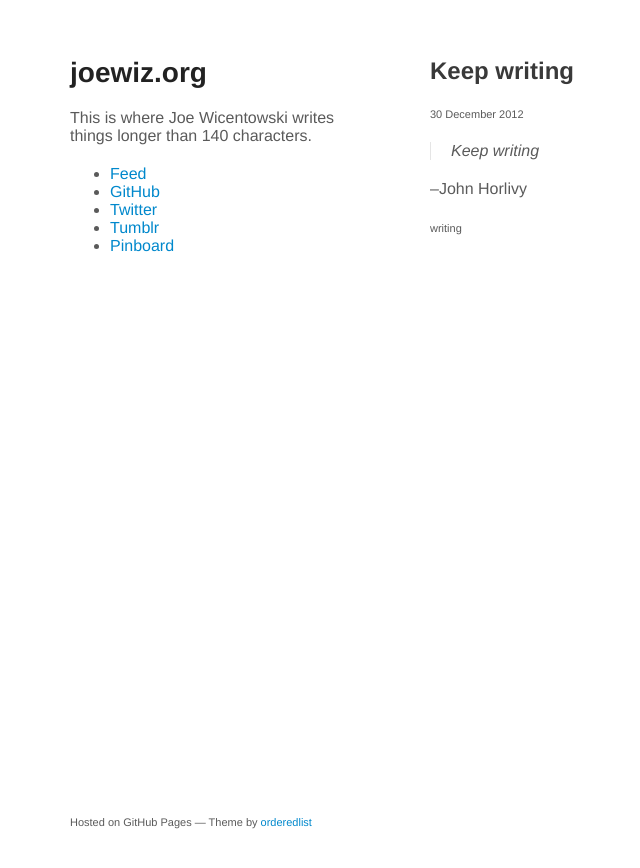
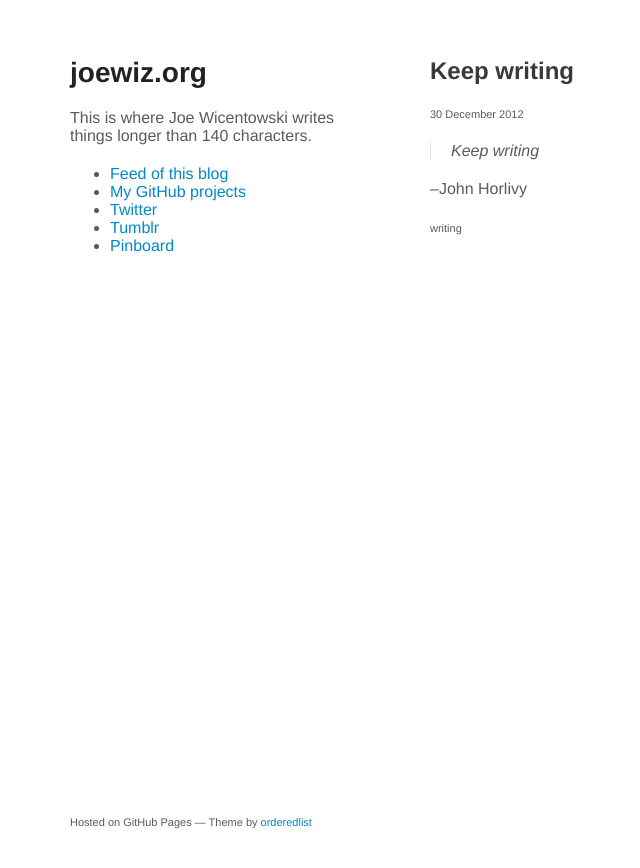
Before and after one commit to joewiz/joewiz.github.io, a Jekyll site: the page built from _posts/2012-12-30-keep-writing.md, in a window 1280 px wide. Shown: the top 868 px of the page, without its empty margins (140-780 px from the left). Built offline with Jekyll 4.4.1, drawn with Linux system fonts in a browser that asks for light colours; Markdown is read by kramdown in place of the engine named in the settings.

Commit message:
made sidebar links uniform - should probably use includes

```diff
--- a/_layouts/post.html
+++ b/_layouts/post.html
@@ -30,8 +30,8 @@
                 <a href="/"><h1>{{ site.title }}</h1></a>
                 <p>{{ site.description }}</p>
                 <ul>
-                    <li><a href="http://feeds.feedburner.com/{{ site.feedburner.id }}">Feed</a></li>
-                    <li><a href="http://github.com/{{ site.github.username }}">GitHub</a></li>
+                    <li><a href="http://feeds.feedburner.com/{{ site.feedburner.id }}">Feed of this blog</a></li>
+                    <li><a href="http://github.com/{{ site.github.username }}">My GitHub projects</a></li>
                     <li><a href="http://twitter.com/{{ site.twitter.username }}">Twitter</a></li>
                     <li><a href="http://{{ site.tumblr.username }}.tumblr.com/">Tumblr</a></li>
                     <li><a href="https://pinboard.in/u:{{ site.pinboard.username }}/">Pinboard</a></li>
```
